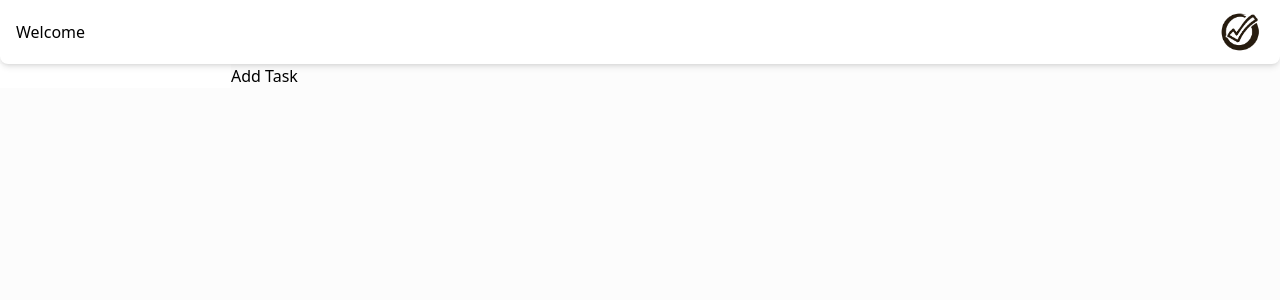
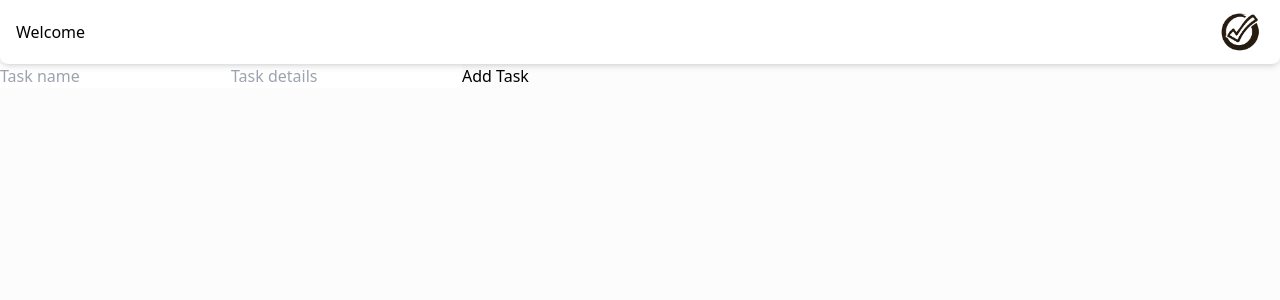
Before and after one commit to rsh1337/todo-app, a Next.js app: page / in a window 1280 px wide. Shown: the top 300 px of the page. Built offline with nearby package versions, Linux system fonts and the light colour scheme.

Commit message:
adding details to task

```diff
--- a/components/task.js
+++ b/components/task.js
@@ -1,4 +1,5 @@
 export default function Task({task}) {
+
     return (
         <div className="flex flex-row rounded-lg shadow-md h-[60px] items-center mx-10">
             <div className="pl-5 pr-5 pt-4 pb-3">
--- a/pages/index.js
+++ b/pages/index.js
@@ -3,12 +3,14 @@ import Header from "../components/header";
 import Task from "../components/task";
 
 export default function Home() {
-  const [tasks, setTasks] = useState([])
-  const [newTask, setNewTask] = useState("");
+  const [tasks, setTasks] = useState([]);
+  const [newTaskName, setNewTaskName] = useState("");
+  const [newTaskDetails, setNewTaskDetails] = useState("");
   useEffect(() => {
     if (typeof window !== 'undefined' && window.localStorage) {
       const storedTasks = JSON.parse(localStorage.getItem('tasks'));
       if (storedTasks) {
+        console.log(storedTasks)
         setTasks(storedTasks);
       }
     }
@@ -19,25 +21,32 @@ export default function Home() {
       localStorage.setItem('tasks', JSON.stringify(tasks));
     }
   }, [tasks]);
+
   const handleSubmit = (e) => {
     e.preventDefault();
+    const newTask = {
+      name: newTaskName,
+      details: newTaskDetails
+    }
     setTasks([...tasks, newTask]);
-    setNewTask("");
+    setNewTaskName("");
+    setNewTaskDetails("");
   }
 
   return (
-    <h1 className="bg-[#FCFCFC] min-h-screen w-screen">
+    <h1 className="bg-[#FCFCFC] h-screen w-screen">
       <div className="top-0 sticky">
         <Header />
       </div>
       <form onSubmit={handleSubmit}>
-        <input value={newTask} onChange={e => setNewTask(e.target.value)}/>
+        <input value={newTaskName} onChange={e => setNewTaskName(e.target.value)} placeholder="Task name"/>
+        <input value={newTaskDetails} onChange={e => setNewTaskDetails(e.target.value)} placeholder="Task details"/>
         <button type="submit">Add Task</button>
       </form>
-      <div>
+      <div className="mb-10">
       {tasks.map((task, index) => (
           <div className="mt-10" key={index}>
-            <Task task={task} />
+            <Task task={task.name} />
           </div>
         ))}
       </div>
```
